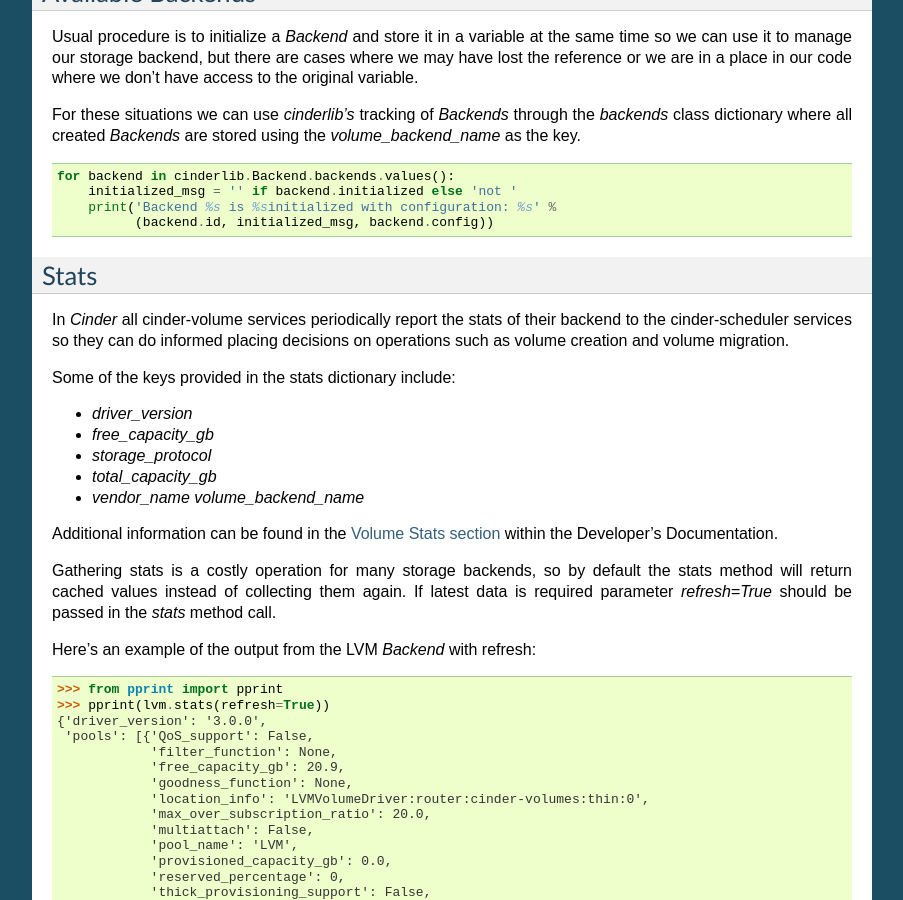
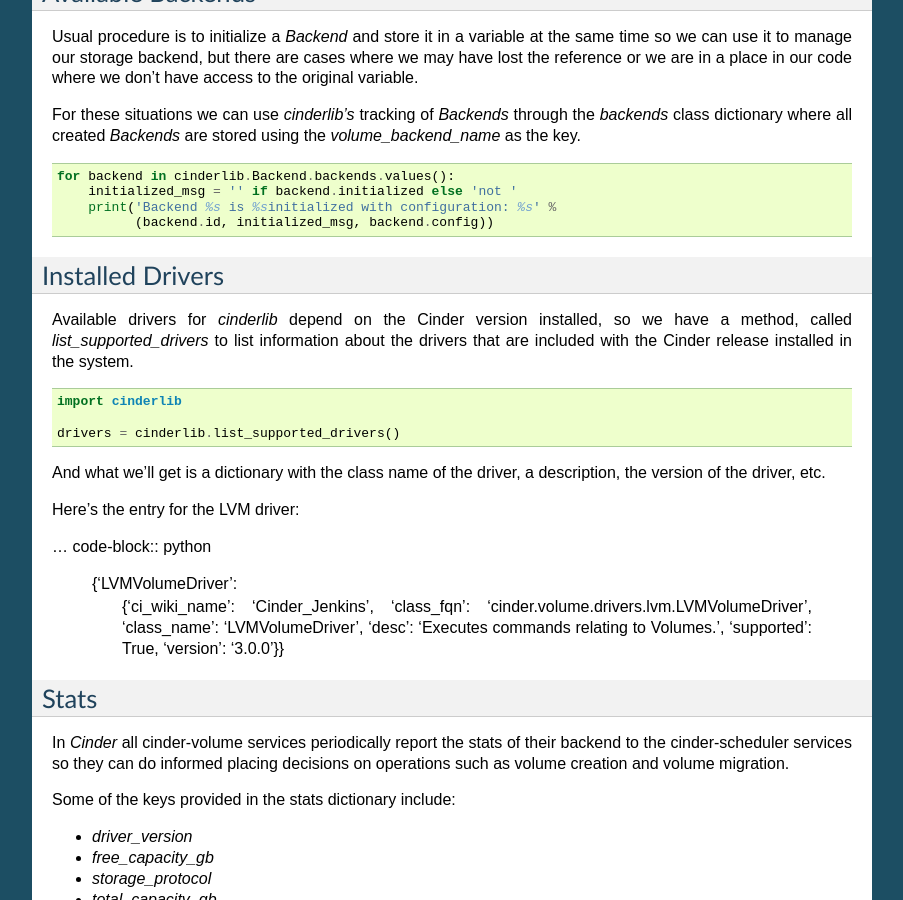
Before and after one commit to Akrog/cinderlib, a Sphinx documentation site: the page built from docs/topics/backends.rst, in a window 1280 px wide and 900 px high, scrolled down 1792 px. Shown: the whole window, without its empty margins (198-1101 px from the left). Built offline with Sphinx 7.4.7, drawn with Linux system fonts in a browser that asks for light colours.

Commit message:
Document list_installed_drivers
Add documentation for the new list_installed_drivers method.

```diff
--- a/docs/topics/backends.rst
+++ b/docs/topics/backends.rst
@@ -136,6 +136,34 @@ the `volume_backend_name` as the key.
         print('Backend %s is %sinitialized with configuration: %s' %
               (backend.id, initialized_msg, backend.config))
 
+Installed Drivers
+-----------------
+
+Available drivers for *cinderlib* depend on the Cinder version installed, so we
+have a method, called `list_supported_drivers` to list information about the
+drivers that are included with the Cinder release installed in the system.
+
+.. code-block:: python
+
+   import cinderlib
+
+   drivers = cinderlib.list_supported_drivers()
+
+And what we'll get is a dictionary with the class name of the driver, a
+description, the version of the driver, etc.
+
+Here's the entry for the LVM driver:
+
+... code-block:: python
+
+    {'LVMVolumeDriver':
+        {'ci_wiki_name': 'Cinder_Jenkins',
+        'class_fqn': 'cinder.volume.drivers.lvm.LVMVolumeDriver',
+        'class_name': 'LVMVolumeDriver',
+        'desc': 'Executes commands relating to Volumes.',
+        'supported': True,
+        'version': '3.0.0'}}
+
 Stats
 -----
 
```
